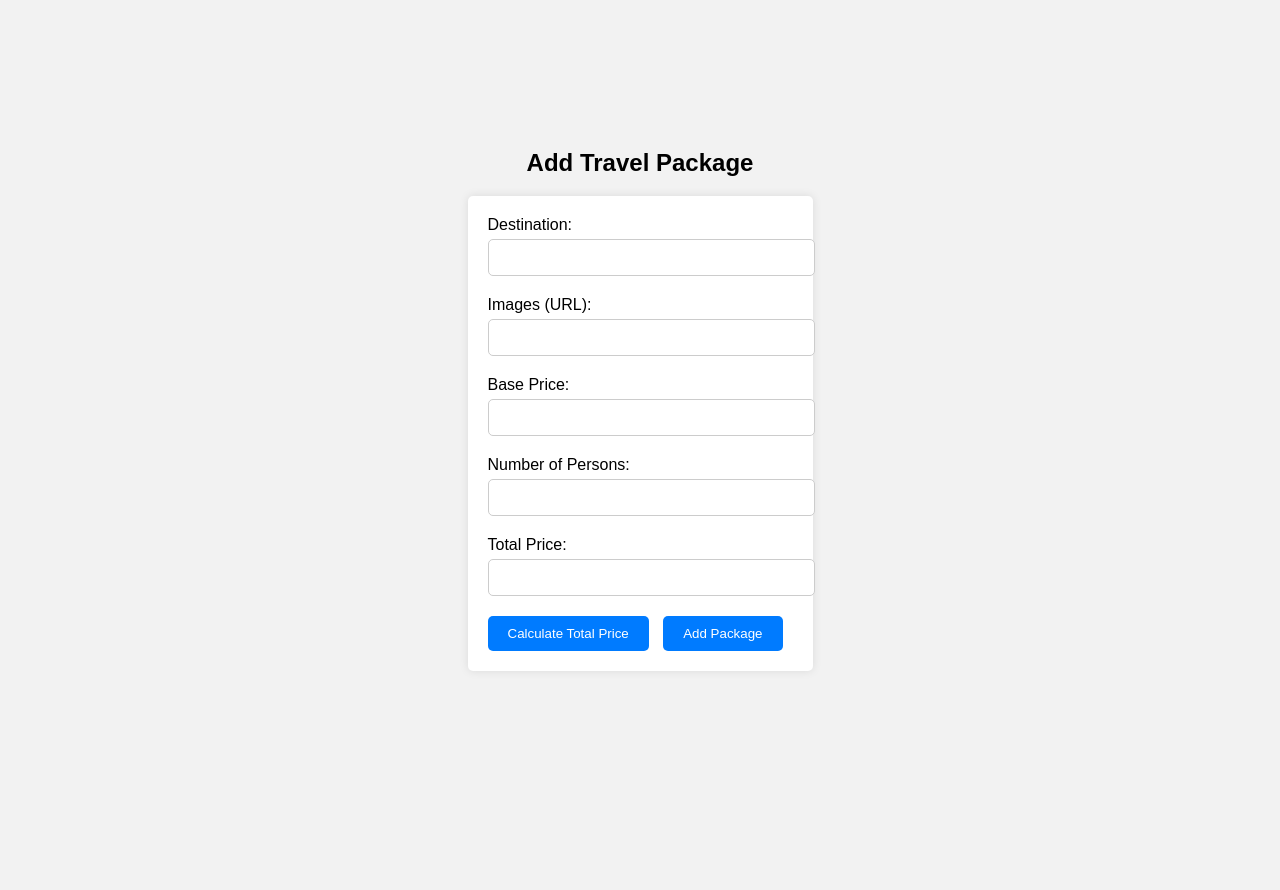
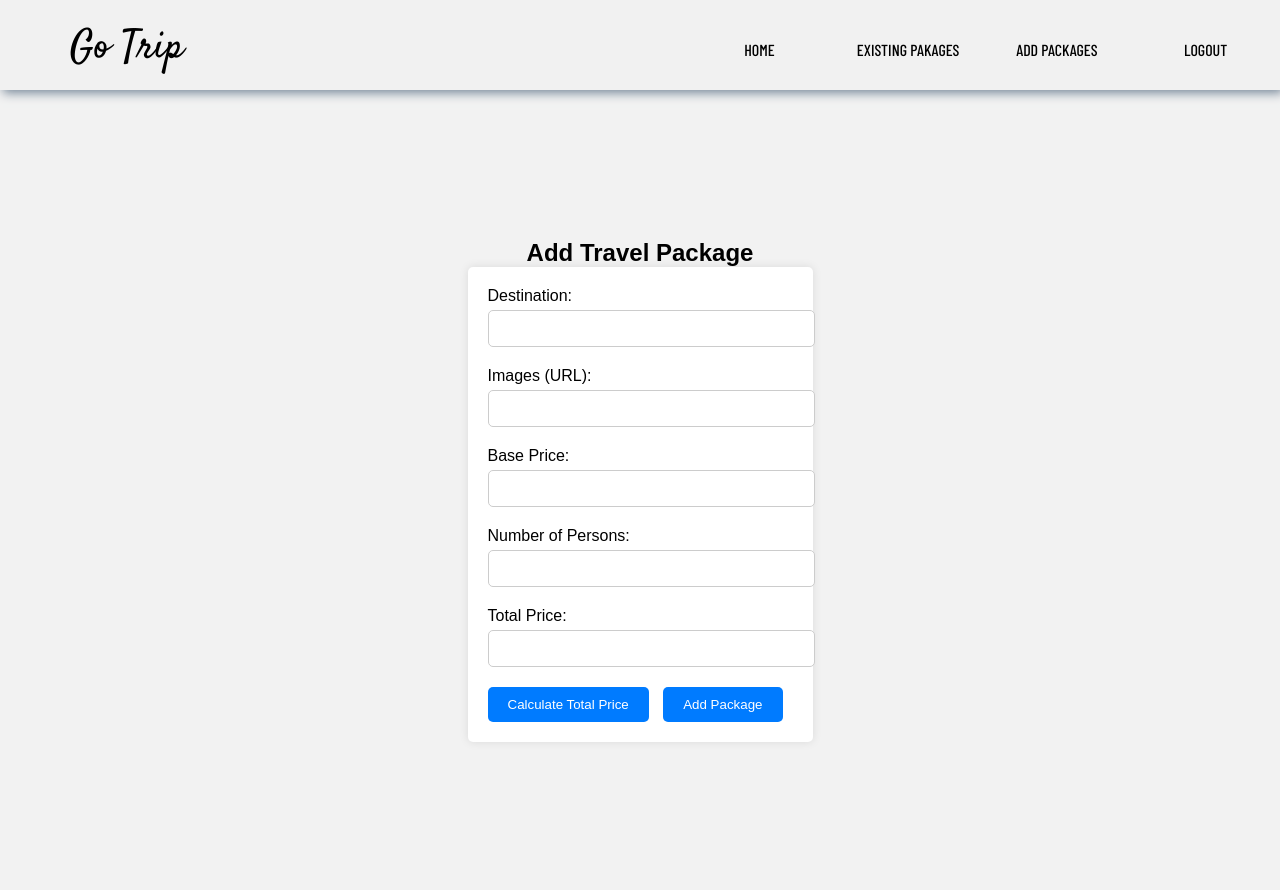
Before and after one commit to sak-smokz/travel-booking2, a PHP site: page /packadd.html in a window 1280 px wide. Before the commit the page ends 671 px from the top, so only its background shows below. Run offline with PHP 8.4, Linux system fonts and the light colour scheme.

Commit message:
add packages page modified

```diff
--- a/packadd.css
+++ b/packadd.css
@@ -1,3 +1,142 @@
+/* Resetting default margin and padding */
+@import url("https://fonts.googleapis.com/css2?family=Barlow+Condensed:wght@500&display=swap");
+@import url("https://fonts.googleapis.com/css2?family=Satisfy&display=swap");
+@import url("https://fonts.googleapis.com/css2?family=Roboto:wght@300&display=swap");
+body, h1, h2, h3, p, ul {
+  margin: 0;
+  padding: 0;
+}
+
+body {
+  font-family: Arial, sans-serif;
+}
+
+
+
+header h1 {
+  margin: 0;
+}
+
+nav ul {
+  list-style-type: none;
+}
+
+nav ul li {
+  display: inline;
+  margin-right: 20px;
+}
+
+nav ul li a {
+  color: #fff;
+  text-decoration: none;
+}
+
+main {
+  padding: 20px;
+}
+
+.about {
+  max-width: 800px;
+  margin: 0 auto;
+}
+
+.about h2 {
+  color: #014b85;
+  margin-bottom: 20px;
+}
+
+.about p {
+  line-height: 1.5;
+  margin-bottom: 15px;
+}
+
+footer {
+  background-color: #014b85;
+  color: #fff;
+  text-align: center;
+  padding: 20px;
+}
+/*========================Nav Bar=========================*/
+.nav-bar {
+  display: flex;
+  flex-flow: row wrap;
+  width: 100%;
+  height: 90px;
+  background-color: #f1f1f1;
+  box-shadow: 3px 3px 10px lightslategray;
+  align-items: center;
+  justify-content: center;
+  position: sticky;
+  top: 0;
+  z-index: 1;
+}
+
+.logo {
+  flex: 1;
+  font-size: 40px;
+  padding: 20px;
+  margin-left: 50px;
+  font-family: Satisfy;
+}
+
+ul.menu {
+  flex: 1;
+  display: flex;
+  flex-flow: row wrap;
+}
+
+.menu li {
+  flex: 1;
+  list-style-type: none;
+  font-size: 16px;
+  font-family: "Barlow Condensed";
+  text-align: center;
+}
+
+.menu li a {
+  text-decoration: none;
+  color: #000;
+  text-transform: uppercase;
+}
+
+.menu li a:hover {
+  color: midnightblue;
+  text-decoration: underline;
+}
+/* Other styles remain unchanged */
+
+.image-container {
+  width: 150px; /* Adjust the width as needed */
+  height: 150px; /* Adjust the height as needed */
+  overflow: hidden; /* Hide any overflow */
+}
+
+.agency-image {
+  width: 100%; /* Make the image fill the container */
+  height: auto; /* Maintain aspect ratio */
+}
+/* Other styles remain unchanged */
+
+
+/*------------------------Scroll Bar-----------------------*/
+::-webkit-scrollbar {
+  width: 20px;
+}
+
+::-webkit-scrollbar-track {
+  box-shadow: inset 0 0 5px grey;
+  border-radius: 10px;
+}
+
+::-webkit-scrollbar-thumb {
+  background-color: #5eeafd;
+  border-radius: 10px;
+}
+
+::-webkit-scrollbar-thumb:hover {
+  background-color: #5eeafd;
+}
+
 body {
   font-family: Arial, sans-serif;
   margin: 0;
--- a/packadd.html
+++ b/packadd.html
@@ -8,6 +8,30 @@
   <title>Travel Packages</title>
   <link rel="stylesheet" href="packadd.css">
 </head>
+<head>
+  <meta charset="UTF-8" />
+  <meta http-equiv="X-UA-Compatible" content="IE=edge" />
+  <meta name="viewport" content="width=device-width, initial-scale=1.0" />
+  <title>Go Trip</title>
+</head>
+
+<body>
+
+  <body>
+
+      <!--===========Nav Bar=================-->
+      <section class="nav-bar">
+          <div class="logo">Go Trip</div>
+          <ul class="menu">
+              <li><a href="adminpan.html">home</a></li>
+              <li><a href="admin_package_view.html">existing pakages</a></li>
+              <li><a href="packadd.html">add packages</a></li>
+              <li><a href="admin.html">logout</a></li>
+          </ul>
+          </div>
+
+      </section>
+
 <body>
   <div class="container">
     <h2>Add Travel Package</h2>
```
